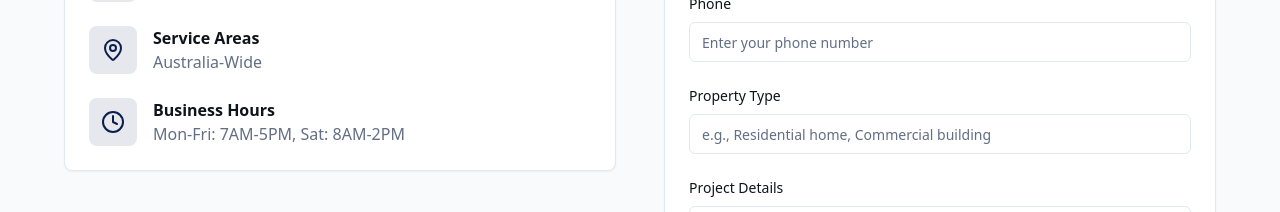
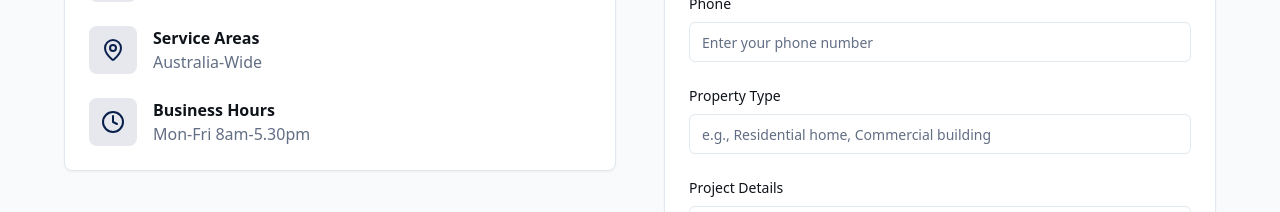
Before and after one commit to kryvonosov92/aus-shroud-web-forge, a React (Vite) app: page / in a window 1280 px wide. Shown: the part 3600-3812 px from the top of the page. Built offline with nearby package versions, Linux system fonts and the light colour scheme; no server answers.

Commit message:
Update business hours
Changed business hours to Mon-Fri 8am-5.30pm.

```diff
--- a/src/components/Contact.tsx
+++ b/src/components/Contact.tsx
@@ -71,7 +71,7 @@ const Contact = () => {
                   </div>
                   <div>
                     <div className="font-semibold">Business Hours</div>
-                    <div className="text-muted-foreground">Mon-Fri: 7AM-5PM, Sat: 8AM-2PM</div>
+                    <div className="text-muted-foreground">Mon-Fri 8am-5.30pm</div>
                   </div>
                 </div>
               </CardContent>
```
